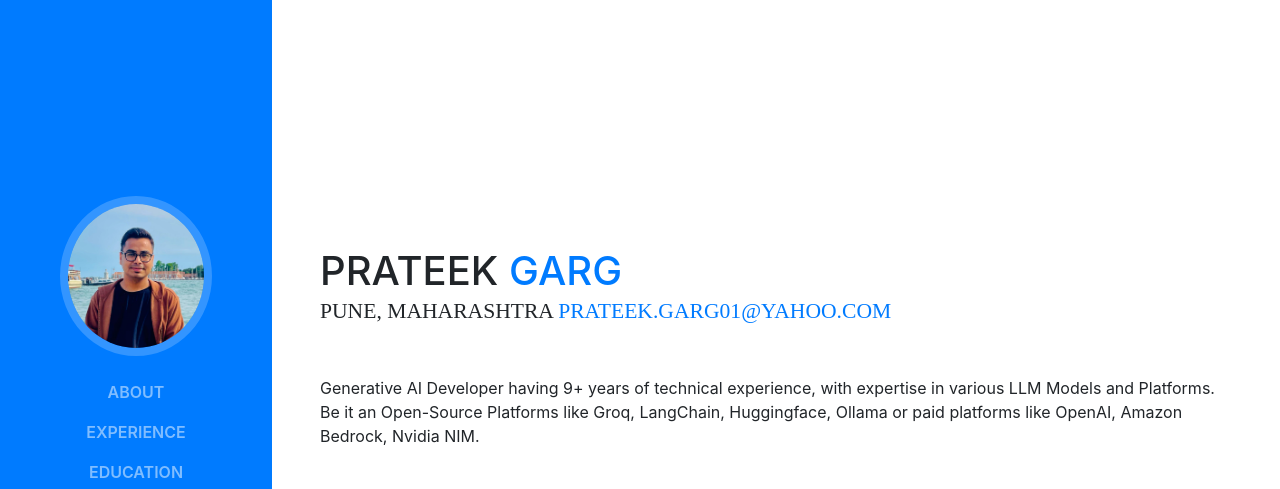
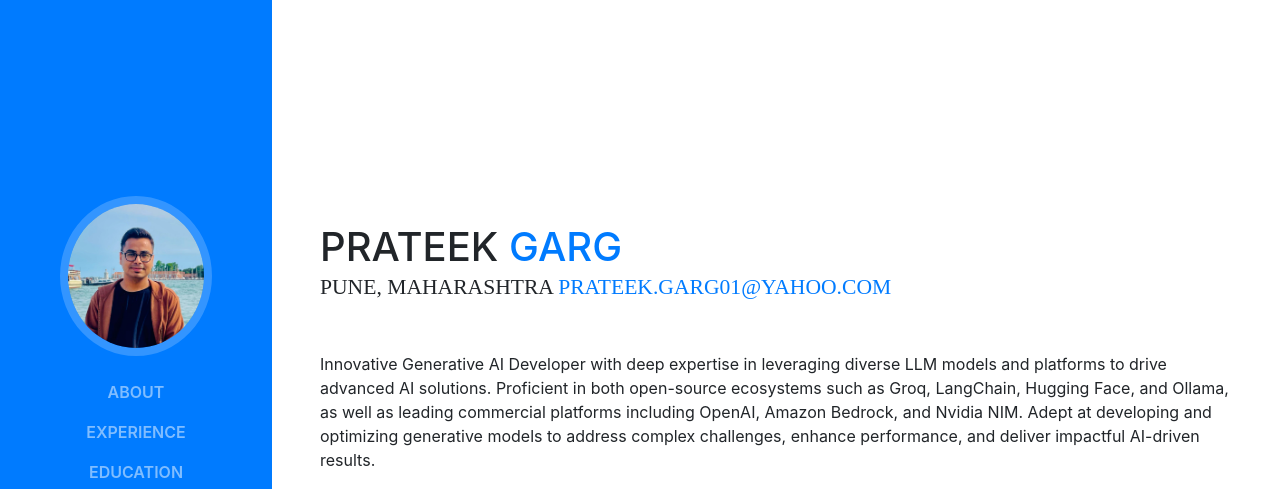
Before and after one commit to prateekgarg01/portfolio, a website with bundled scripts: page index.html in a window 1280 px wide. Shown: the top 489 px of the page. Built offline with nearby package versions, Linux system fonts and the light colour scheme; a web font is replaced by a local one.

Commit message:
Update index.html

```diff
--- a/index.html
+++ b/index.html
@@ -73,7 +73,7 @@
           <div class="subheading mb-5">Pune, Maharashtra
             <a href="mailto:prateek.garg01@yahoo.com">prateek.garg01@yahoo.com</a>
           </div>
-          <p class="mb-5">Generative AI Developer having 9+ years of technical experience, with expertise in various LLM Models and Platforms. Be it an Open-Source Platforms like Groq, LangChain, Huggingface, Ollama or paid platforms like OpenAI, Amazon Bedrock, Nvidia NIM. </p>
+          <p class="mb-5">Innovative Generative AI Developer with deep expertise in leveraging diverse LLM models and platforms to drive advanced AI solutions. Proficient in both open-source ecosystems such as Groq, LangChain, Hugging Face, and Ollama, as well as leading commercial platforms including OpenAI, Amazon Bedrock, and Nvidia NIM. Adept at developing and optimizing generative models to address complex challenges, enhance performance, and deliver impactful AI-driven results. </p>
           <ul class="list-inline list-social-icons mb-0">
             <li class="list-inline-item">
               <a href="https://www.linkedin.com/in/prateek-garg-a3717992/" target="_blank">
```
